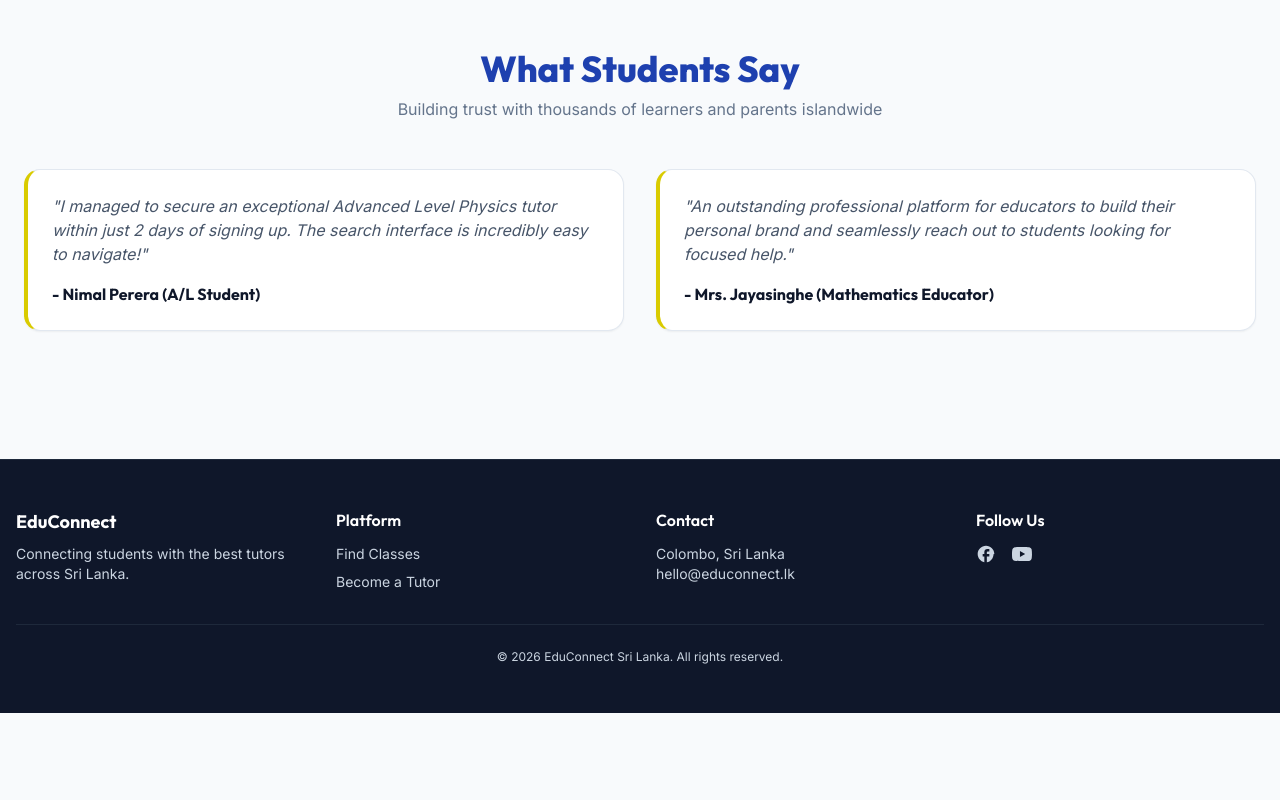
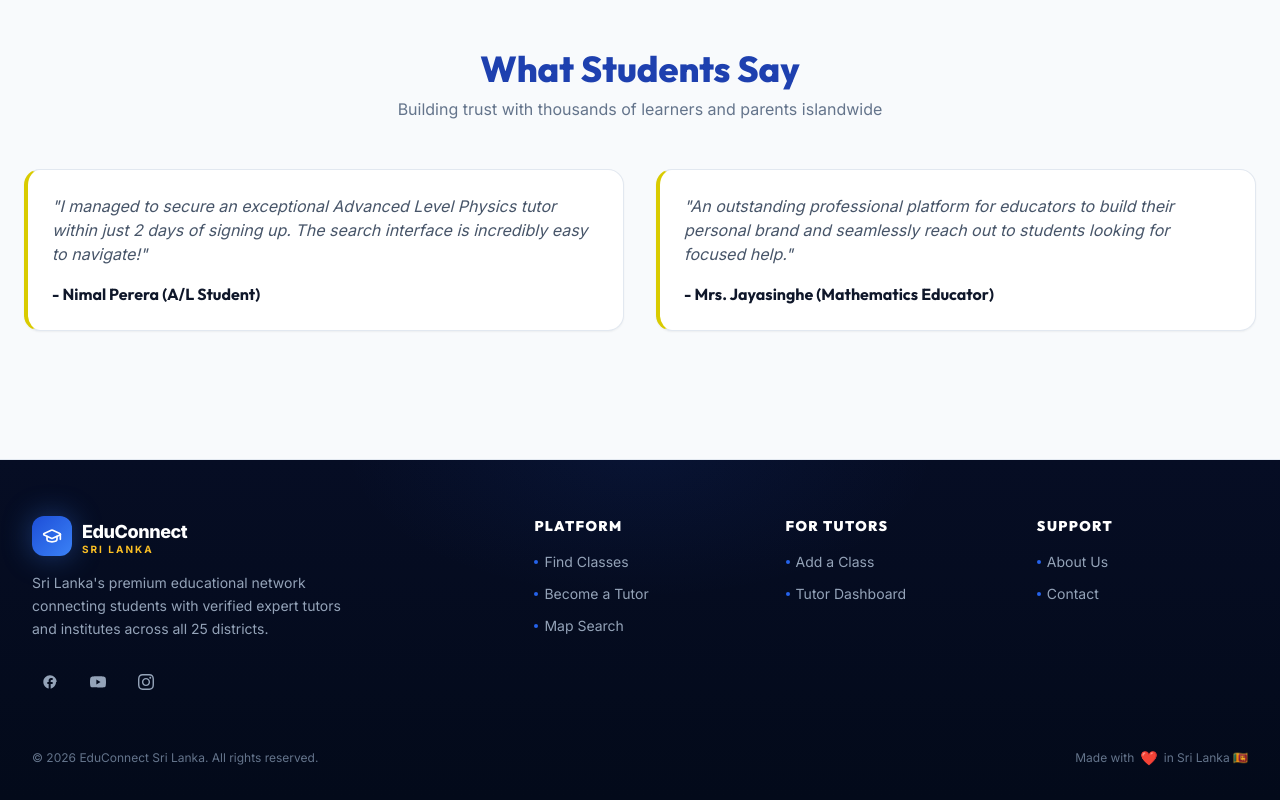
Before and after one commit to venushi0987/tutor-lanka, a React (Vite) app in the folder client/: page / in a window 1280 px wide. Shown: the part 1970-2770 px from the top of the page. Before the commit the page ends 2683 px from the top, so only its background shows below. Built offline with nearby package versions, Linux system fonts and the light colour scheme; no server answers.

Commit message:
implement the code

```diff
--- a/client/src/components/common/Footer.jsx
+++ b/client/src/components/common/Footer.jsx
@@ -1,43 +1,137 @@
 import React from 'react';
 import { Link } from 'react-router-dom';
+import { GraduationCap } from 'lucide-react';
 
 const Footer = () => {
+  const year = new Date().getFullYear();
+
+  const links = {
+    Platform: [
+      { label: 'Find Classes',    to: '/explore' },
+      { label: 'Become a Tutor', to: '/register' },
+      { label: 'Map Search',     to: '/search-classes' },
+    ],
+    'For Tutors': [
+      { label: 'Add a Class',    to: '/add-class' },
+      { label: 'Tutor Dashboard', to: '/dashboard/tutor' },
+    ],
+    Support: [
+      { label: 'About Us',        to: '/#about-section' },
+      { label: 'Contact',         to: '/#about-section' },
+    ],
+  };
+
+  const socials = [
+    {
+      label: 'Facebook',
+      href:  'https://facebook.com',
+      icon: (
+        <svg className="w-4 h-4 fill-current" viewBox="0 0 24 24">
+          <path d="M22 12c0-5.52-4.48-10-10-10S2 6.48 2 12c0 4.84 3.44 8.87 8 9.8V15H8v-3h2V9.5C10 7.57 11.57 6 13.5 6H16v3h-2c-.55 0-1 .45-1 1v2h3v3h-3v6.95c4.56-.93 8-4.96 8-9.8z" />
+        </svg>
+      ),
+    },
+    {
+      label: 'YouTube',
+      href:  'https://youtube.com',
+      icon: (
+        <svg className="w-4 h-4 fill-current" viewBox="0 0 24 24">
+          <path d="M23.498 6.186a3.016 3.016 0 0 0-2.122-2.136C19.505 3.545 12 3.545 12 3.545s-7.505 0-9.377.505A3.017 3.017 0 0 0 .502 6.186C0 8.07 0 12 0 12s0 3.93.502 5.814a3.016 3.016 0 0 0 2.122 2.136c1.871.505 9.376.505 9.376.505s7.505 0 9.377-.505a3.015 3.015 0 0 0 2.122-2.136C24 15.93 24 12 24 12s0-3.93-.502-5.814zM9.545 15.568V8.432L15.818 12l-6.273 3.568z" />
+        </svg>
+      ),
+    },
+    {
+      label: 'Instagram',
+      href:  'https://instagram.com',
+      icon: (
+        <svg className="w-4 h-4 fill-current" viewBox="0 0 24 24">
+          <path d="M12 2.163c3.204 0 3.584.012 4.85.07 3.252.148 4.771 1.691 4.919 4.919.058 1.265.069 1.645.069 4.849 0 3.205-.012 3.584-.069 4.849-.149 3.225-1.664 4.771-4.919 4.919-1.266.058-1.644.07-4.85.07-3.204 0-3.584-.012-4.849-.07-3.26-.149-4.771-1.699-4.919-4.92-.058-1.265-.07-1.644-.07-4.849 0-3.204.013-3.583.07-4.849.149-3.227 1.664-4.771 4.919-4.919 1.266-.057 1.645-.069 4.849-.069zm0-2.163c-3.259 0-3.667.014-4.947.072-4.358.2-6.78 2.618-6.98 6.98-.059 1.281-.073 1.689-.073 4.948 0 3.259.014 3.668.072 4.948.2 4.358 2.618 6.78 6.98 6.98 1.281.058 1.689.072 4.948.072 3.259 0 3.668-.014 4.948-.072 4.354-.2 6.782-2.618 6.979-6.98.059-1.28.073-1.689.073-4.948 0-3.259-.014-3.667-.072-4.947-.196-4.354-2.617-6.78-6.979-6.98-1.281-.059-1.69-.073-4.949-.073zm0 5.838c-3.403 0-6.162 2.759-6.162 6.162s2.759 6.163 6.162 6.163 6.162-2.759 6.162-6.163c0-3.403-2.759-6.162-6.162-6.162zm0 10.162c-2.209 0-4-1.79-4-4 0-2.209 1.791-4 4-4s4 1.791 4 4c0 2.21-1.791 4-4 4zm6.406-11.845c-.796 0-1.441.645-1.441 1.44s.645 1.44 1.441 1.44c.795 0 1.439-.645 1.439-1.44s-.644-1.44-1.439-1.44z" />
+        </svg>
+      ),
+    },
+  ];
+
   return (
-    <footer className="bg-slate-900 dark:bg-slate-950 text-slate-300 border-t border-slate-800">
-      <div className="max-w-7xl mx-auto px-4 py-12">
-        <div className="grid grid-cols-1 md:grid-cols-4 gap-8">
-          <div>
-            <span className="text-lg font-bold text-white font-display">EduConnect</span>
-            <p className="text-sm mt-2">Connecting students with the best tutors across Sri Lanka.</p>
-          </div>
-          <div>
-            <h4 className="text-white font-semibold mb-3">Platform</h4>
-            <ul className="space-y-2 text-sm">
-              <li><Link to="/explore" className="hover:text-white">Find Classes</Link></li>
-              <li><Link to="/register" className="hover:text-white">Become a Tutor</Link></li>
-            </ul>
-          </div>
-          <div>
-            <h4 className="text-white font-semibold mb-3">Contact</h4>
-            <p className="text-sm">Colombo, Sri Lanka</p>
-            <p className="text-sm">hello@educonnect.lk</p>
-          </div>
-          <div>
-            <h4 className="text-white font-semibold mb-3">Follow Us</h4>
-            <div className="flex gap-4">
-              {/* Facebook SVG */}
-              <a href="https://facebook.com" target="_blank" rel="noopener noreferrer" aria-label="EduConnect on Facebook" className="hover:text-white">
-                <svg className="w-5 h-5 fill-current" viewBox="0 0 24 24"><path d="M22 12c0-5.52-4.48-10-10-10S2 6.48 2 12c0 4.84 3.44 8.87 8 9.8V15H8v-3h2V9.5C10 7.57 11.57 6 13.5 6H16v3h-2c-.55 0-1 .45-1 1v2h3v3h-3v6.95c4.56-.93 8-4.96 8-9.8z"/></svg>
-              </a>
-              {/* YouTube SVG */}
-              <a href="https://youtube.com" target="_blank" rel="noopener noreferrer" aria-label="EduConnect on YouTube" className="hover:text-white">
-                <svg className="w-5 h-5 fill-current" viewBox="0 0 24 24"><path d="M23.498 6.186a3.016 3.016 0 0 0-2.122-2.136C19.505 3.545 12 3.545 12 3.545s-7.505 0-9.377.505A3.017 3.017 0 0 0 .502 6.186C0 8.07 0 12 0 12s0 3.93.502 5.814a3.016 3.016 0 0 0 2.122 2.136c1.871.505 9.376.505 9.376.505s7.505 0 9.377-.505a3.015 3.015 0 0 0 2.122-2.136C24 15.93 24 12 24 12s0-3.93-.502-5.814zM9.545 15.568V8.432L15.818 12l-6.273 3.568z"/></svg>
-              </a>
+    <footer
+      className="relative overflow-hidden border-t border-white/6"
+      style={{ background: 'linear-gradient(180deg, #060d24 0%, #030a1a 100%)' }}
+    >
+      {/* Background decorations */}
+      <div className="absolute inset-0 bg-grid opacity-20 pointer-events-none" />
+      <div className="absolute -top-40 left-1/2 -translate-x-1/2 w-[600px] h-[300px] rounded-full pointer-events-none"
+        style={{ background: 'radial-gradient(ellipse, rgba(37,99,235,0.08) 0%, transparent 70%)' }}
+      />
+
+      <div className="relative z-10 max-w-7xl mx-auto px-4 sm:px-6 lg:px-8 pt-14 pb-8">
+
+        {/* ── Main grid ── */}
+        <div className="grid grid-cols-1 md:grid-cols-5 gap-10 mb-12">
+
+          {/* Brand col (spans 2) */}
+          <div className="md:col-span-2">
+            <div className="flex items-center gap-2.5 mb-4">
+              <div className="w-10 h-10 bg-gradient-to-br from-primary-700 to-primary-500 rounded-xl flex items-center justify-center shadow-glow">
+                <GraduationCap className="w-5 h-5 text-white" />
+              </div>
+              <div className="flex flex-col leading-none">
+                <span className="font-black text-white text-lg tracking-tight">EduConnect</span>
+                <span className="text-[10px] font-bold text-gold-400 tracking-[0.2em] uppercase -mt-0.5">Sri Lanka</span>
+              </div>
+            </div>
+            <p className="text-slate-400 text-sm leading-relaxed max-w-xs">
+              Sri Lanka's premium educational network connecting students with verified
+              expert tutors and institutes across all 25 districts.
+            </p>
+
+            {/* Social icons */}
+            <div className="flex gap-3 mt-6">
+              {socials.map(({ label, href, icon }) => (
+                <a
+                  key={label}
+                  href={href}
+                  target="_blank"
+                  rel="noopener noreferrer"
+                  aria-label={`EduConnect on ${label}`}
+                  className="w-9 h-9 glass-card rounded-xl flex items-center justify-center text-slate-400 hover:text-white hover:border-primary-500/30 transition-all hover:-translate-y-0.5"
+                >
+                  {icon}
+                </a>
+              ))}
             </div>
           </div>
+
+          {/* Link columns */}
+          {Object.entries(links).map(([title, items]) => (
+            <div key={title}>
+              <h4 className="text-white font-black text-sm mb-4 uppercase tracking-widest">{title}</h4>
+              <ul className="space-y-3">
+                {items.map(({ label, to }) => (
+                  <li key={label}>
+                    <Link
+                      to={to}
+                      className="text-slate-400 text-sm hover:text-primary-300 transition-colors flex items-center gap-1.5 group"
+                    >
+                      <span className="w-1 h-1 rounded-full bg-primary-600 group-hover:bg-primary-400 transition-colors" />
+                      {label}
+                    </Link>
+                  </li>
+                ))}
+              </ul>
+            </div>
+          ))}
         </div>
-        <div className="border-t border-slate-800 mt-8 pt-6 text-center text-xs">
-          © {new Date().getFullYear()} EduConnect Sri Lanka. All rights reserved.
+
+        {/* ── Divider ── */}
+        <div className="divider-gradient mb-6" />
+
+        {/* ── Bottom bar ── */}
+        <div className="flex flex-col sm:flex-row items-center justify-between gap-4 text-xs text-slate-500">
+          <p>© {year} EduConnect Sri Lanka. All rights reserved.</p>
+          <div className="flex items-center gap-1.5">
+            <span>Made with</span>
+            <span className="text-red-400 text-sm">❤️</span>
+            <span>in Sri Lanka 🇱🇰</span>
+          </div>
         </div>
       </div>
     </footer>
```
